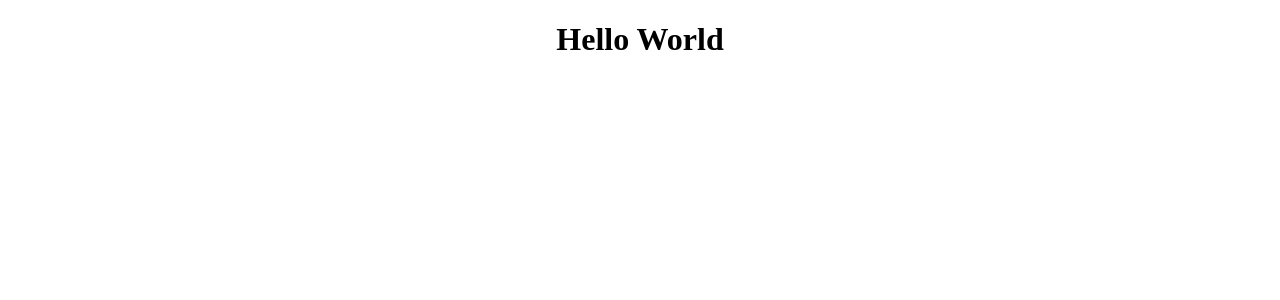
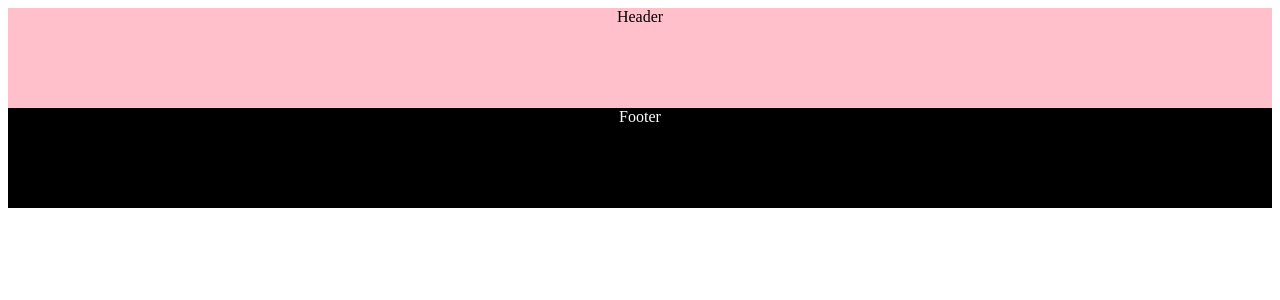
Before and after one commit to ctbinh/ecommerce, a React (Create React App) app: page / in a window 1280 px wide. Shown: the top 300 px of the page. Built offline with nearby package versions, Linux system fonts and the light colour scheme.

Commit message:
demo styled component

```diff
--- a/package.json
+++ b/package.json
@@ -8,7 +8,8 @@
     "@testing-library/user-event": "^13.5.0",
     "react": "^17.0.2",
     "react-dom": "^17.0.2",
-    "react-scripts": "5.0.0",
+    "react-scripts": "^5.0.0",
+    "styled-components": "^5.3.3",
     "web-vitals": "^2.1.4"
   },
   "scripts": {
--- a/src/App.js
+++ b/src/App.js
@@ -1,9 +1,12 @@
 import './App.css';
+import Header from './components/Header';
+import Footer from './components/Footer';
 
 function App() {
   return (
     <div className="App">
-      <h1>Hello World</h1>
+      <Header/>
+      <Footer/>
     </div>
   );
 }
--- /dev/null
+++ b/src/components/Footer.js
@@ -0,0 +1,16 @@
+import React from 'react'
+import styled from 'styled-components'
+
+const Footer = () => {
+  return (
+    <Row>Footer</Row>
+  )
+}
+
+const Row = styled.div`
+    background-color: black;
+    color: white;
+    width: 100%;
+    min-height: 100px;
+`
+export default Footer
--- /dev/null
+++ b/src/components/Header.js
@@ -0,0 +1,16 @@
+import React from 'react'
+import styled from 'styled-components'
+
+const Header = () => {
+  return (
+    <Row>Header</Row>
+  )
+}
+
+const Row = styled.div`
+    background-color: pink;
+    width: 100%;
+    min-height: 100px;
+`
+
+export default Header
```
Also changed, not shown: 1 other file (tests, documents, lock files or other folders).
